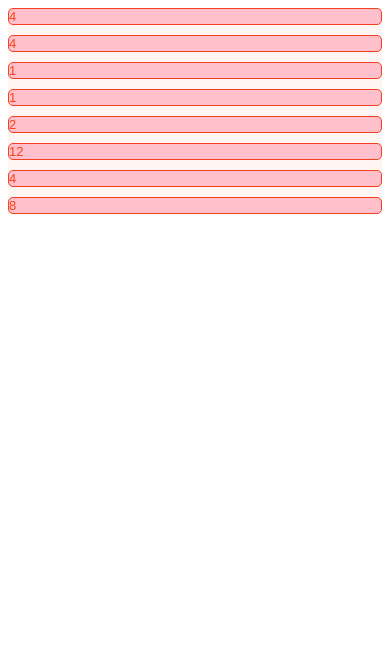
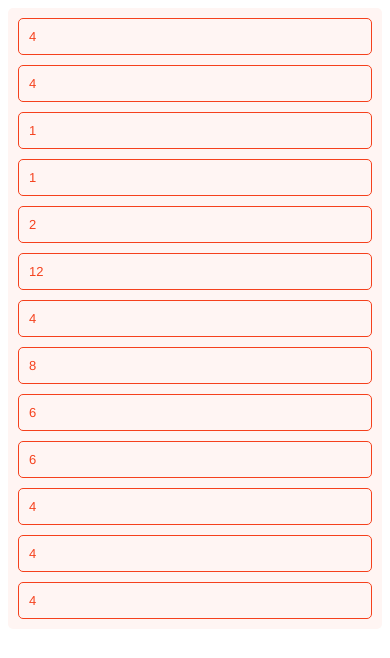
Before and after one commit to leonardoa/hgk, a plain HTML site: page sources/flex/6/index.html in a window 390 px wide. Drawn offline with Linux system fonts and the light colour scheme.

Commit message:
Grid update

```diff
--- a/sources/flex/5/style.css
+++ b/sources/flex/5/style.css
@@ -5,6 +5,7 @@
   gap: 10px;
   background-color: var(--color-secondary);
   border-radius: var(--border-radius);
+  color:  var(--color-primary);;
   padding: 10px;
   margin-bottom: 50px;
 }
--- /dev/null
+++ b/sources/flex/6/grid.css
@@ -0,0 +1,147 @@
+/*
+***************
+Grid
+***************
+*/
+
+:root {
+  --columns: 12;
+  --gap: 10px; // You can adjust the gap size here
+}
+
+* {
+  box-sizing: border-box;
+}
+
+.row {
+  font-family: "Helvetica Neue", sans-serif;
+  font-size: 13px;
+  display: flex;
+  flex-wrap: wrap;
+  gap: var(--gap);
+  width: 100%;
+  /* padding: 10px; */
+}
+
+.col {
+  flex: 0 0 auto; // Allows flex-basis to be auto-calculated
+  box-sizing: border-box;
+  border-radius: 5px;
+}
+
+.col-center {
+  display: flex;
+  flex-direction: column;
+  align-items: center;
+  flex-direction: column;
+  align-items: center;
+  justify-content: center;
+}
+/* Correctly calculated column widths considering the gap */
+.col-1 {
+  flex: 0 0
+    calc(
+      100% / var(--columns) * 1 -
+        (var(--gap) * (var(--columns) - 1) / var(--columns))
+    );
+}
+.col-2 {
+  flex: 0 0
+    calc(
+      100% / var(--columns) * 2 -
+        (var(--gap) * (var(--columns) - 2) / var(--columns))
+    );
+}
+.col-3 {
+  flex: 0 0
+    calc(
+      100% / var(--columns) * 3 -
+        (var(--gap) * (var(--columns) - 3) / var(--columns))
+    );
+}
+.col-4 {
+  flex: 0 0
+    calc(
+      100% / var(--columns) * 4 -
+        (var(--gap) * (var(--columns) - 4) / var(--columns))
+    );
+}
+.col-5 {
+  flex: 0 0
+    calc(
+      100% / var(--columns) * 5 -
+        (var(--gap) * (var(--columns) - 5) / var(--columns))
+    );
+}
+.col-6 {
+  flex: 0 0
+    calc(
+      100% / var(--columns) * 6 -
+        (var(--gap) * (var(--columns) - 6) / var(--columns))
+    );
+}
+.col-7 {
+  flex: 0 0
+    calc(
+      100% / var(--columns) * 7 -
+        (var(--gap) * (var(--columns) - 7) / var(--columns))
+    );
+}
+.col-8 {
+  flex: 0 0
+    calc(
+      100% / var(--columns) * 8 -
+        (var(--gap) * (var(--columns) - 8) / var(--columns))
+    );
+}
+.col-9 {
+  flex: 0 0
+    calc(
+      100% / var(--columns) * 9 -
+        (var(--gap) * (var(--columns) - 9) / var(--columns))
+    );
+}
+.col-10 {
+  flex: 0 0
+    calc(
+      100% / var(--columns) * 10 -
+        (var(--gap) * (var(--columns) - 10) / var(--columns))
+    );
+}
+.col-11 {
+  flex: 0 0
+    calc(
+      100% / var(--columns) * 11 -
+        (var(--gap) * (var(--columns) - 11) / var(--columns))
+    );
+}
+.col-12 {
+  flex: 0 0
+    calc(
+      100% / var(--columns) * 12 -
+        (var(--gap) * (var(--columns) - 12) / var(--columns))
+    );
+}
+
+@media (max-width: 768px) {
+  .col-1,
+  .col-2,
+  .col-3,
+  .col-4,
+  .col-5,
+  .col-6,
+  .col-7,
+  .col-8,
+  .col-9,
+  .col-10,
+  .col-11,
+  .col-12 {
+    flex: 0 0 calc(100%);
+  }
+}
+
+/*
+  ***************
+  End Grid
+  ***************
+  */
--- a/sources/flex/6/index.html
+++ b/sources/flex/6/index.html
@@ -3,11 +3,12 @@
   <head>
     <meta charset="utf-8" />
     <title>Flex preset + variables</title>
-    <!-- <link rel="stylesheet" href="../default.css" /> -->
+    <link rel="stylesheet" href="../default.css" />
+    <link rel="stylesheet" href="./grid.css" />
     <link rel="stylesheet" href="./style.css" />
   </head>
   <body>
-    <div class="flex-container">
+    <div class="row">
       <div class="col col-4">4</div>
       <div class="col col-4">4</div>
       <div class="col col-1">1</div>
@@ -16,6 +17,11 @@
       <div class="col col-12">12</div>
       <div class="col col-4">4</div>
       <div class="col col-8">8</div>
+      <div class="col col-6">6</div>
+      <div class="col col-6">6</div>
+      <div class="col col-4">4</div>
+      <div class="col col-4">4</div>
+      <div class="col col-4">4</div>
     </div>
   </body>
 </html>
--- a/sources/flex/6/style.css
+++ b/sources/flex/6/style.css
@@ -1,159 +1,17 @@
-/*
-***************
-Grid
-***************
-*/
 
-
-img {
-  max-width: 100%;
-  height: auto;
+html {
+  padding: 0;
+  margin: 0;
 }
 
-:root {
-  --columns: 12;
-  --gap: 10px; // You can adjust the gap size here
-}
-
-* {
-  box-sizing: border-box;
-}
-
-.flex-container {
-  font-family: "Helvetica Neue", sans-serif;
-  font-size: 13px;
-  display: flex;
-  flex-wrap: wrap;
-  gap: var(--gap);
-  background-color: #fff5f3;
-  width: 100%;
-  /* padding: 10px; */
+.row {
+  background-color: var(--color-secondary);
+  border-radius: var(--border-radius);
+  color:  var(--color-primary);;
+  padding:10px;
 }
 
 .col {
-  flex: 0 0 auto; // Allows flex-basis to be auto-calculated
-  box-sizing: border-box;
-  border: 1px solid #f5411d;
-  color: #f5411d;
-  border-radius: 5px;
-  /* padding: 10px; */
-  background: pink;
+  border: 1px solid var(--color-primary);
+  padding: 10px;
 }
-
-/* Correctly calculated column widths considering the gap */
-.col-1 {
-  flex: 0 0
-    calc(
-      100% / var(--columns) * 1 -
-        (var(--gap) * (var(--columns) - 1) / var(--columns))
-    );
-}
-.col-2 {
-  flex: 0 0
-    calc(
-      100% / var(--columns) * 2 -
-        (var(--gap) * (var(--columns) - 2) / var(--columns))
-    );
-}
-.col-3 {
-  flex: 0 0
-    calc(
-      100% / var(--columns) * 3 -
-        (var(--gap) * (var(--columns) - 3) / var(--columns))
-    );
-}
-.col-4 {
-  flex: 0 0
-    calc(
-      100% / var(--columns) * 4 -
-        (var(--gap) * (var(--columns) - 4) / var(--columns))
-    );
-}
-.col-5 {
-  flex: 0 0
-    calc(
-      100% / var(--columns) * 5 -
-        (var(--gap) * (var(--columns) - 5) / var(--columns))
-    );
-}
-.col-6 {
-  flex: 0 0
-    calc(
-      100% / var(--columns) * 6 -
-        (var(--gap) * (var(--columns) - 6) / var(--columns))
-    );
-}
-.col-7 {
-  flex: 0 0
-    calc(
-      100% / var(--columns) * 7 -
-        (var(--gap) * (var(--columns) - 7) / var(--columns))
-    );
-}
-.col-8 {
-  flex: 0 0
-    calc(
-      100% / var(--columns) * 8 -
-        (var(--gap) * (var(--columns) - 8) / var(--columns))
-    );
-}
-.col-9 {
-  flex: 0 0
-    calc(
-      100% / var(--columns) * 9 -
-        (var(--gap) * (var(--columns) - 9) / var(--columns))
-    );
-}
-.col-10 {
-  flex: 0 0
-    calc(
-      100% / var(--columns) * 10 -
-        (var(--gap) * (var(--columns) - 10) / var(--columns))
-    );
-}
-.col-11 {
-  flex: 0 0
-    calc(
-      100% / var(--columns) * 11 -
-        (var(--gap) * (var(--columns) - 11) / var(--columns))
-    );
-}
-.col-12 {
-  flex: 0 0
-    calc(
-      100% / var(--columns) * 12 -
-        (var(--gap) * (var(--columns) - 12) / var(--columns))
-    );
-}
-
-@media (max-width: 768px) {
-  .col-1,
-  .col-2,
-  .col-3,
-  .col-4,
-  .col-5,
-  .col-6,
-  .col-7,
-  .col-8,
-  .col-9,
-  .col-10,
-  .col-11,
-  .col-12 {
-    flex: 0 0 calc(100%);
-  }
-}
-
-/*
-***************
-End Grid
-***************
-*/
-
-
-.item-cat {
-  height: 100px;
-}
-
-.special-col {
-  margin-top: 100px;
-}
```
